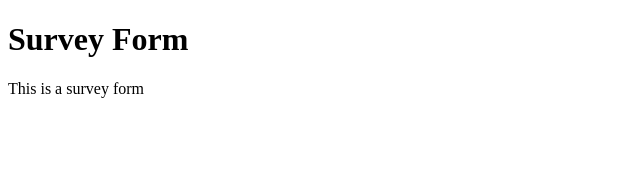
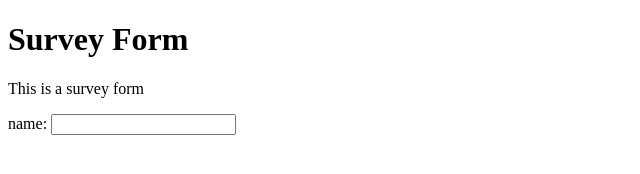
Before and after one commit to sammy-jnr/wisdom-kelvin-githubProject, a plain HTML site: page index.html in a window 1280 px wide. Shown: the whole page, without its empty margins (0-640 px from the left). Drawn offline with Linux system fonts and the light colour scheme.

Commit message:
thirdcommit

```diff
--- a/index.html
+++ b/index.html
@@ -10,6 +10,11 @@
     <h1 id="title">Survey Form</h1>
     <p id="description">This is a survey form</p>
 
+    <form action="submit" id="survey-form">
+      <label for="name" id="name-label">name:</label>
+      <input type="text" id="name" name="name">
+    </form>
+
     <script src="https://cdn.freecodecamp.org/testable-projects-fcc/v1/bundle.js"></script>
     <script  src="js/index.js"></script>
   </body>
```
